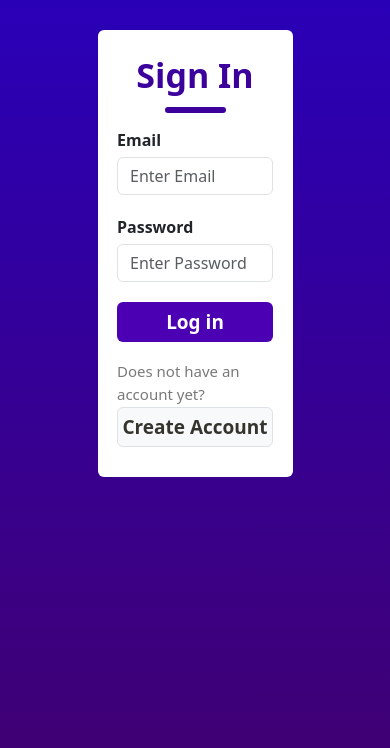
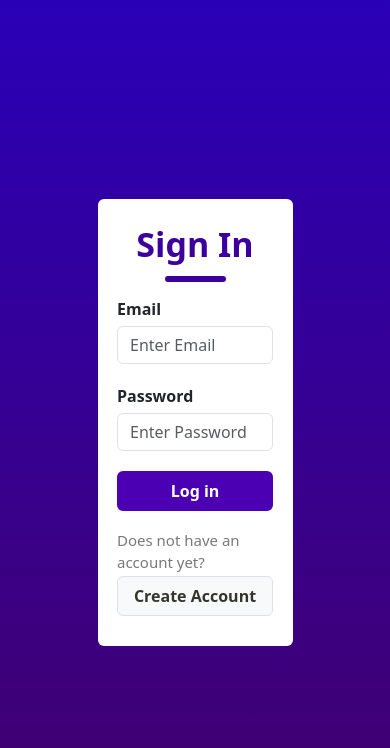
Before and after one commit to isybliss/MEMORY-Gallery, a React (Create React App) app in the folder frontend_section/: page / in a window 390 px wide. Shown: the top 748 px of the page. Built offline with nearby package versions, Linux system fonts and the light colour scheme.

Commit message:
made the sign up and login page responsive

```diff
--- a/frontend_section/src/Signup_login.css
+++ b/frontend_section/src/Signup_login.css
@@ -5,8 +5,7 @@
 .container-1{
     display: flex;
     flex-direction: column;
-    margin: auto;
-    margin-top: 30px;
+    margin: auto 0;
     background: #fff;
     width: 50%;
     max-width: 600px;
@@ -63,7 +62,7 @@
     color: #fff;
     background: #4c00b4;
     border: none;
-    font-size: 19px;
+    font-size: 16px;
     font-weight: 700;
     cursor: pointer;
 }
@@ -77,6 +76,6 @@
     height: 40px;
     text-decoration: none;
     color: #35352e;
-    font-size: 19px;
+    font-size: 16px;
     font-weight: 650;
 }
```
